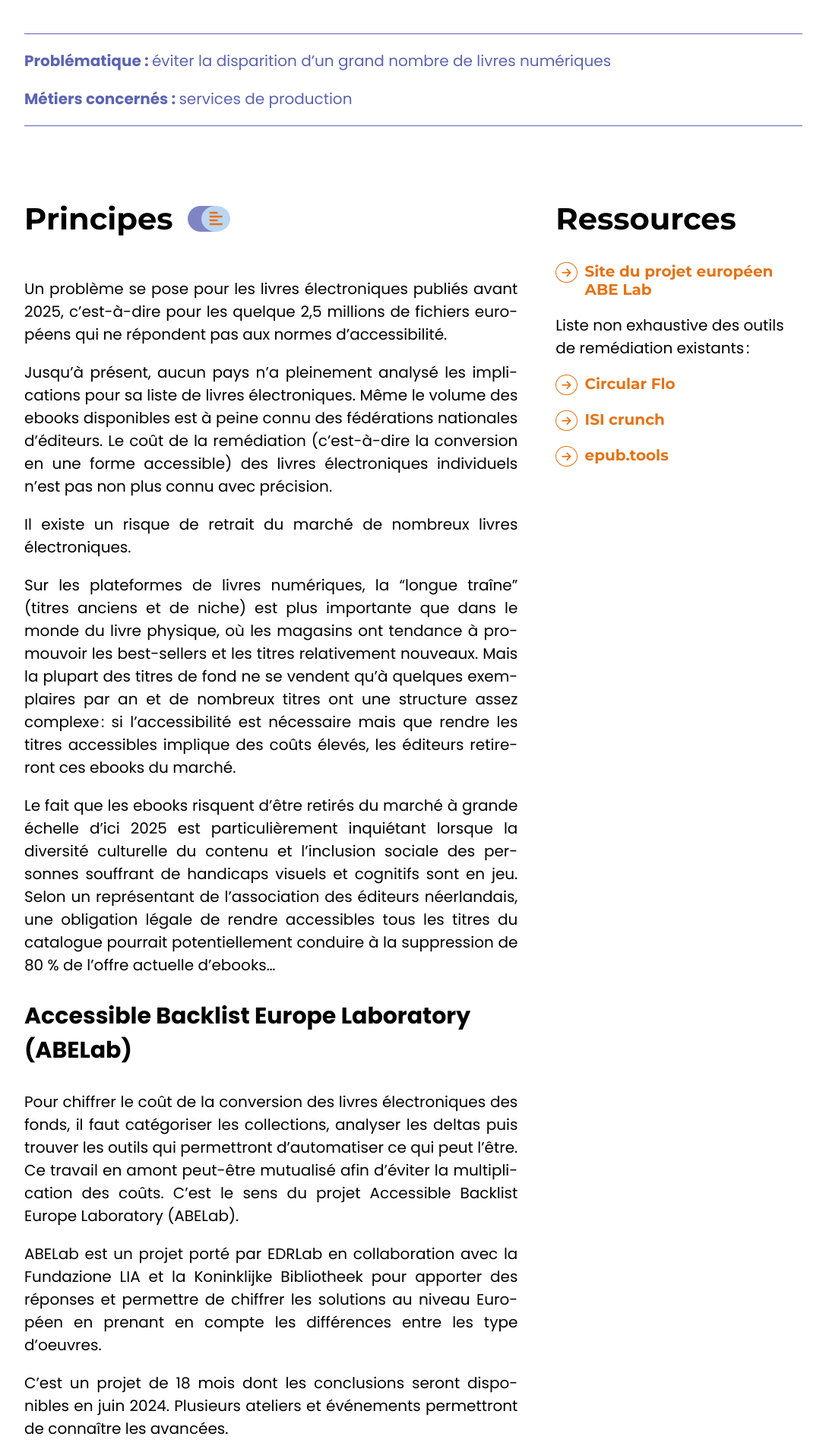
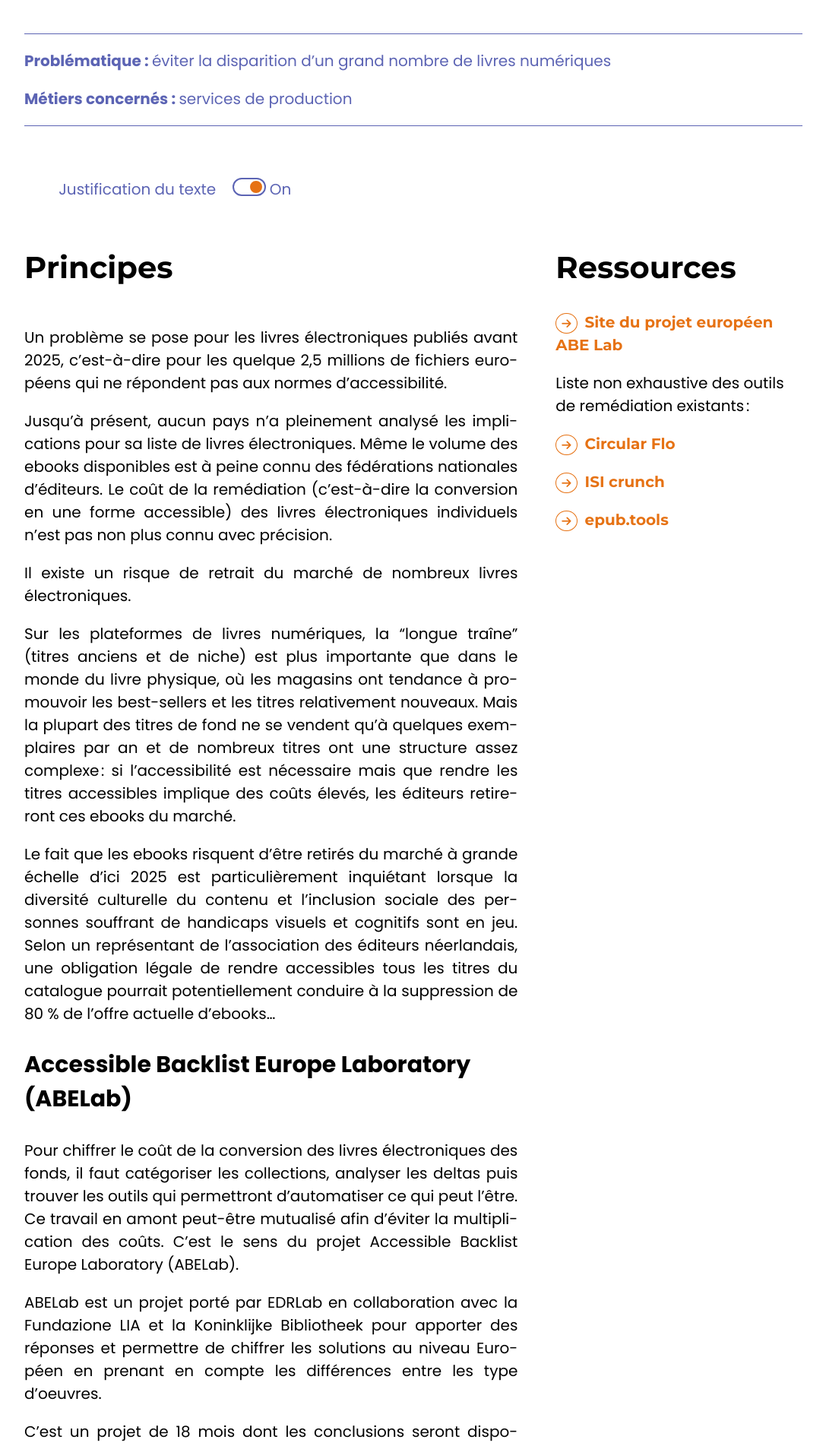
Before and after one commit to edition-accessible/lina25, a Jekyll site: the page built from pages/traiter.md, in a window 1280 px wide. Shown: the part 863-2766 px from the top of the page at 76% size, without its empty margins (96-1183 px from the left). Built offline with Jekyll 4.4.1, drawn with Linux system fonts in a browser that asks for light colours; nearby versions of some CDN libraries.

Commit message:
Retour audit accessibilité 4

```diff
--- a/_includes/head.html
+++ b/_includes/head.html
@@ -30,5 +30,5 @@
         rel="stylesheet"
         href='{{ "/assets/sass/tableaux.css" | relative_url }}'
     />
-    <base target="_blank" />
+    <base target="_blank" rel="external" />
 </head>
--- a/_includes/principes.html
+++ b/_includes/principes.html
@@ -1,6 +1,6 @@
 <div class="title">
     <h2>Principes</h2>
-    <div
+    <!--     <div
         id="contentButton"
         tabindex="0"
         role="button"
@@ -9,5 +9,5 @@
     >
         <i class="fa-solid fa-align-justify" id="iconJustify"></i>
         <i class="fa-solid fa-align-left" id="iconAlignLeft"></i>
-    </div>
+    </div> -->
 </div>
--- a/_layouts/page.html
+++ b/_layouts/page.html
@@ -36,6 +36,14 @@
         </section>
 
         <main class="page" id="main" role="main">
+            <div role="switch" aria-checked="true" tabindex="0">
+                <span class="label"> Justification du texte</span>
+                <span class="switch">
+                    <span></span>
+                </span>
+                <span class="on" aria-hidden="true"> On </span>
+                <span class="off" aria-hidden="true"> Off </span>
+            </div>
             <section>{{ content }}</section>
         </main>
 
@@ -47,19 +55,19 @@
             let content = document.querySelector(".page");
 
             function justify() {
-                buttonJustified.style.display = "none";
-                buttonLeft.style.display = "block";
+                /*                 buttonJustified.style.display = "none";
+                buttonLeft.style.display = "block"; */
                 principes.classList.add("hyphens");
-                content.classList.remove("alignLeft");
+                principes.classList.remove("alignLeft");
             }
 
             function left() {
                 principes.classList.remove("hyphens");
-                content.classList.add("alignLeft");
-                buttonLeft.style.display = "none";
-                buttonJustified.style.display = "block";
+                principes.classList.add("alignLeft");
+                /*                 buttonLeft.style.display = "none";
+                buttonJustified.style.display = "block"; */
             }
-
+            /*
             let buttonJustified = document.getElementById("iconJustify");
             let buttonLeft = document.getElementById("iconAlignLeft");
 
@@ -80,8 +88,60 @@
                     }
                 });
             });
+*/
+            justify();
 
-            justify();
+            /*
+             *   This content is licensed according to the W3C Software License at
+             *   https://www.w3.org/Consortium/Legal/2015/copyright-software-and-document
+             *
+             *   File:  switch.js
+             *
+             *   Desc:  Switch widget that implements ARIA Authoring Practices
+             */
+
+            ("use strict");
+
+            class Switch {
+                constructor(domNode) {
+                    this.switchNode = domNode;
+                    this.switchNode.addEventListener("click", () =>
+                        this.toggleStatus()
+                    );
+                    this.switchNode.addEventListener("keydown", (event) =>
+                        this.handleKeydown(event)
+                    );
+                }
+
+                handleKeydown(event) {
+                    // Only do something when space or return is pressed
+                    if (event.key === "Enter" || event.key === " ") {
+                        event.preventDefault();
+                        this.toggleStatus();
+                    }
+                }
+
+                // Switch state of a switch
+                toggleStatus() {
+                    const currentState =
+                        this.switchNode.getAttribute("aria-checked") === "true";
+                    const newState = String(!currentState);
+                    this.switchNode.setAttribute("aria-checked", newState);
+                    if (currentState) {
+                        left();
+                    } else {
+                        justify();
+                    }
+                }
+            }
+
+            // Initialize switches
+            window.addEventListener("load", function () {
+                // Initialize the Switch component on all matching DOM nodes
+                Array.from(document.querySelectorAll("[role^=switch]")).forEach(
+                    (element) => new Switch(element)
+                );
+            });
         </script>
     </body>
 </html>
--- a/assets/sass/main.css
+++ b/assets/sass/main.css
@@ -931,6 +931,7 @@ img {
 }
 .page > section > .ressources {
   flex: 1;
+  text-align: left;
 }
 .page > section > .ressources h2,
 .page > section > .ressources h3,
@@ -939,6 +940,9 @@ img {
 }
 .page > section > .ressources ul {
   padding: 0;
+}
+.page > section > .ressources a:hover {
+  color: #5c64b4;
 }
 @media screen and (max-width: 992px) {
   .page > section {
@@ -1002,8 +1006,6 @@ img {
 .link {
   font-family: "Montserrat", sans-serif;
   font-weight: bold;
-  display: flex;
-  align-items: first baseline;
 }
 .link::before {
   font-family: "FontAwesome";
@@ -1031,6 +1033,80 @@ img {
   background-color: #c5c8e4;
   color: #e67214;
   font-size: 14px;
+}
+
+[role=switch] {
+  margin: 2px;
+  padding: 4px 4px 8px 8px;
+  border: 0 solid #005a9c;
+  border-radius: 5px;
+  width: 18em;
+  user-select: none;
+  display: flex;
+  justify-content: center;
+  gap: 5px;
+}
+
+[role=switch] .label {
+  display: inline-block;
+  width: 12em;
+  text-align: center;
+}
+
+[role=switch] .switch {
+  position: relative;
+  display: inline-block;
+  border: 2px solid #5c64b4;
+  border-radius: 12px;
+  height: 20px;
+  width: 40px;
+}
+
+[role=switch] .switch span {
+  position: absolute;
+  top: 2px;
+  left: 2px;
+  display: inline-block;
+  border: 2px solid #5c64b4;
+  border-radius: 8px;
+  height: 12px;
+  width: 12px;
+  background: #5c64b4;
+}
+
+[role=switch][aria-checked=true] .switch span {
+  left: 21px;
+  background: #e67214;
+  border-color: #e67214;
+}
+
+[role=switch] .on {
+  display: none;
+}
+
+[role=switch] .off {
+  display: inline;
+}
+
+[role=switch][aria-checked=true] .on {
+  display: inline;
+}
+
+[role=switch][aria-checked=true] .off {
+  display: none;
+}
+
+[role=switch]:focus,
+[role=switch]:hover {
+  padding: 2px 2px 6px 6px;
+  border-width: 2px;
+  outline: none;
+  background-color: #def;
+  cursor: pointer;
+}
+
+[role=switch]:focus span.switch {
+  background-color: white;
 }
 
 .title {
```
Also changed, not shown: _includes/nav.html (+7 -1 lines), assets/sass/pages/_pages.scss (+78 -2 lines), 1 other file.
